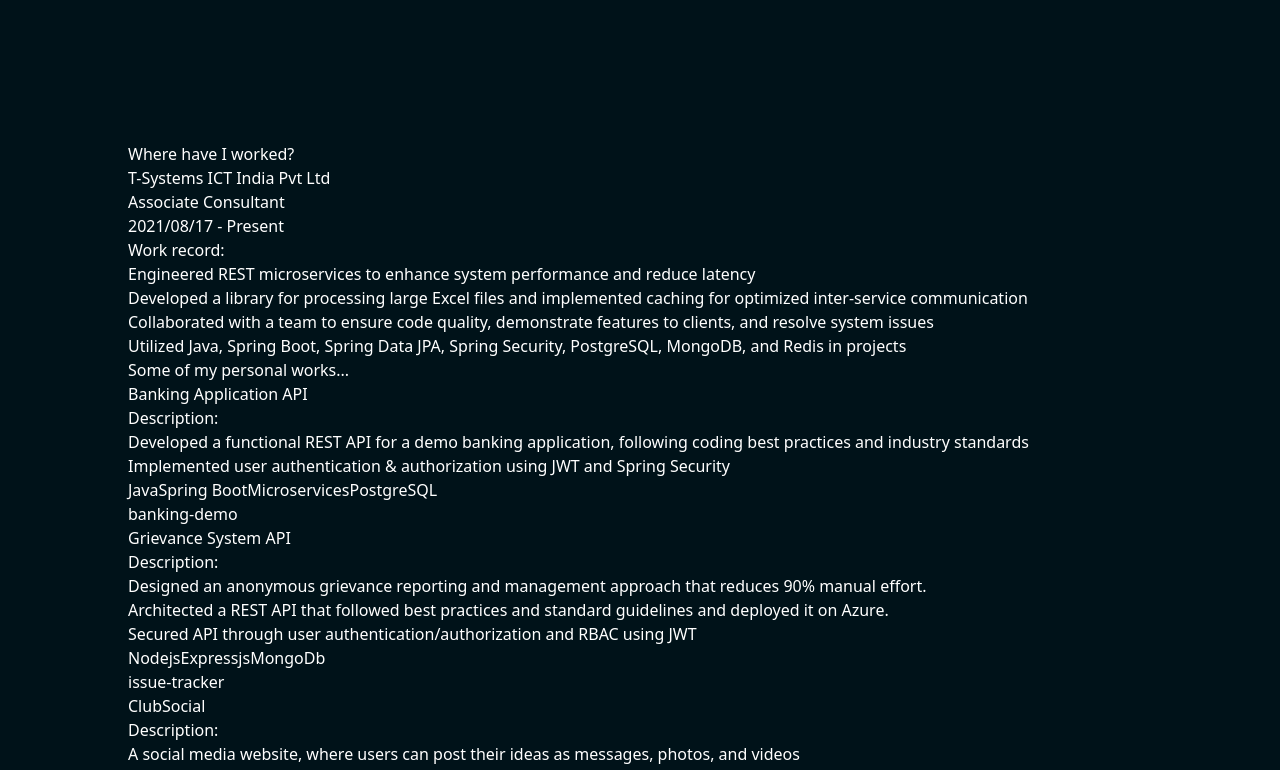
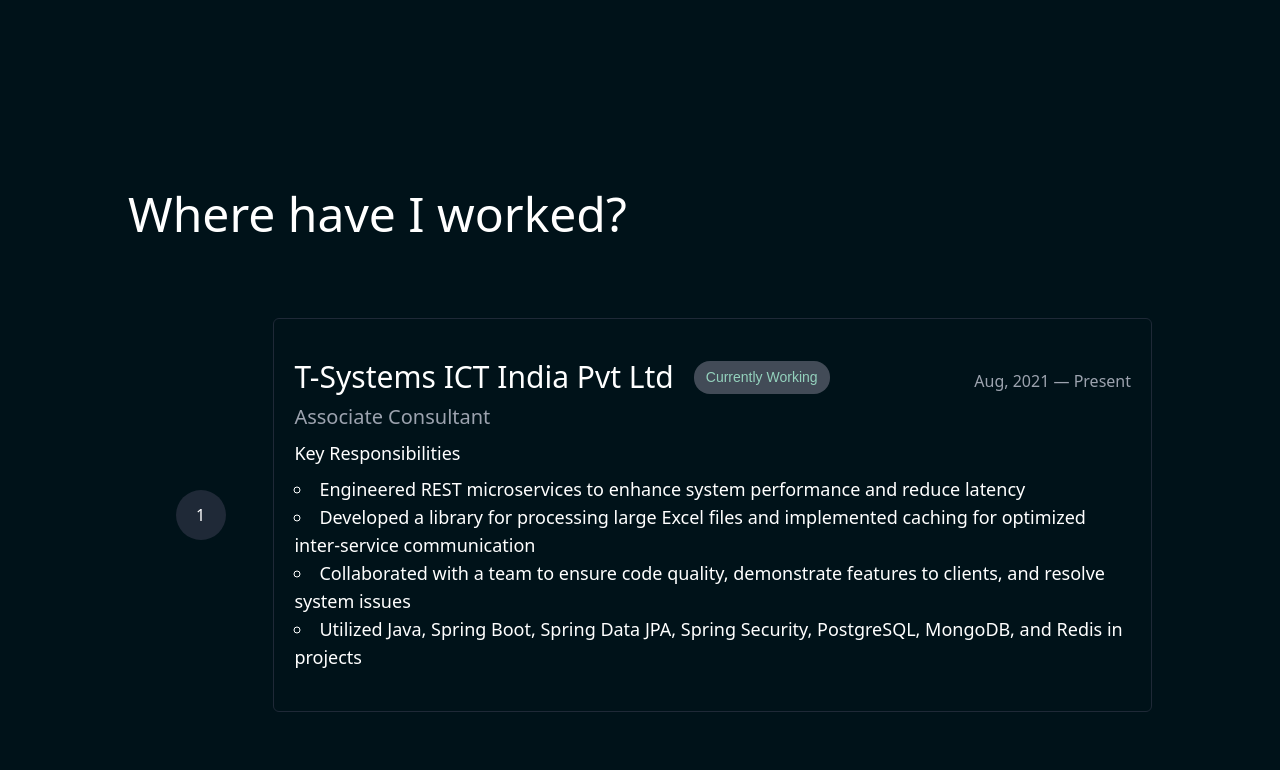
Before and after one commit to FaiyazMujawar/website, a React (Vite) app: page / in a window 1280 px wide. Shown: the part 1049-1819 px from the top of the page. Built offline with nearby package versions, Linux system fonts and the light colour scheme; a web font is replaced by a local one.

Commit message:
added basic work experience me

```diff
--- a/src/components/about/index.tsx
+++ b/src/components/about/index.tsx
@@ -4,7 +4,7 @@
 
 const About = () => {
   return (
-    <div id='about' className='py-[10rem]'>
+    <div id='about' className='py-28'>
       <div className='flex'>
         <div className='profile rounded-[16px] overflow-hidden mr-10'>
           <img src='/me.png' alt='profile.png' />
--- a/src/components/experience/company.tsx
+++ b/src/components/experience/company.tsx
@@ -1,4 +1,7 @@
+import { Chip } from 'primereact/chip';
+
 export type CompanyProps = {
+  index: number;
   company: string;
   position: string;
   start: string;
@@ -6,9 +9,55 @@
   summary: string[];
 };
 
+function getFormattedDate(dateString: string) {
+  const date = new Date(dateString);
+  const month = date.toLocaleString('default', { month: 'short' });
+  const year = date.getFullYear();
+  return `${month}, ${year}`;
+}
+
 const Company = ({ company }: { company: CompanyProps }) => {
   return (
-    <div>
+    <div className='project flex w-full my-20'>
+      <div className='flex flex-col w-1/6 justify-center items-center'>
+        <div className='rounded-full bg-gray-800 p-2 h-[50px] w-[50px] flex flex-col justify-center items-center'>
+          {company.index}
+        </div>
+      </div>
+      <div className='border-[1px] border-gray-800 p-5 rounded-md w-full py-10'>
+        <div className='flex justify-between items-center'>
+          <div className='flex items-center mb-2'>
+            <span className='text-3xl mr-5'>{company.company}</span>
+            {company.end == null && (
+              <Chip
+                className='text-sm text-[var(--primary)]'
+                label='Currently Working'
+              />
+            )}
+          </div>
+          <span className='text-gray-400'>
+            {getFormattedDate(company.start)} &mdash;&nbsp;
+            {company.end != null ? getFormattedDate(company.end) : 'Present'}
+          </span>
+        </div>
+        <h2 className='text-xl text-gray-400 mb-2'>{company.position}</h2>
+        <p className='text-lg mb-2'>Key Responsibilities</p>
+        <ul style={{ listStyleType: 'circle', listStylePosition: 'inside' }}>
+          {company.summary.map((summary, index) => (
+            <li className='list-item text-lg' key={index}>
+              {summary}
+            </li>
+          ))}
+        </ul>
+      </div>
+    </div>
+  );
+};
+
+export default Company;
+
+{
+  /* <div>
       <h3>{company.company}</h3>
       <h4>{company.position}</h4>
       <p>
@@ -20,8 +69,5 @@
           <li key={index}>{summary}</li>
         ))}
       </ul>
-    </div>
-  );
-};
-
-export default Company;
+    </div> */
+}
--- a/src/components/experience/index.tsx
+++ b/src/components/experience/index.tsx
@@ -1,12 +1,11 @@
 import { experience } from '../../profile.json';
 import Company from './company';
-
 const Experience = () => {
   return (
-    <div>
-      <h1>Where have I worked?</h1>
-      {experience.map((exp, index) => (
-        <Company key={index} company={exp} />
+    <div className='py-20'>
+      <h1 className='text-5xl'>Where have I worked?</h1>
+      {experience.map((company, index) => (
+        <Company key={index + 1} company={{ index: index + 1, ...company }} />
       ))}
     </div>
   );
--- a/src/components/home/index.tsx
+++ b/src/components/home/index.tsx
@@ -4,7 +4,7 @@
 
 const Home = () => {
   return (
-    <div id='home' className='py-20 flex'>
+    <div id='home' className='py-28 flex'>
       <div className='flex flex-col justify-center'>
         <div className='text-2xl text-[var(--primary)]'>
           Hey there! I'm&mdash;
```
